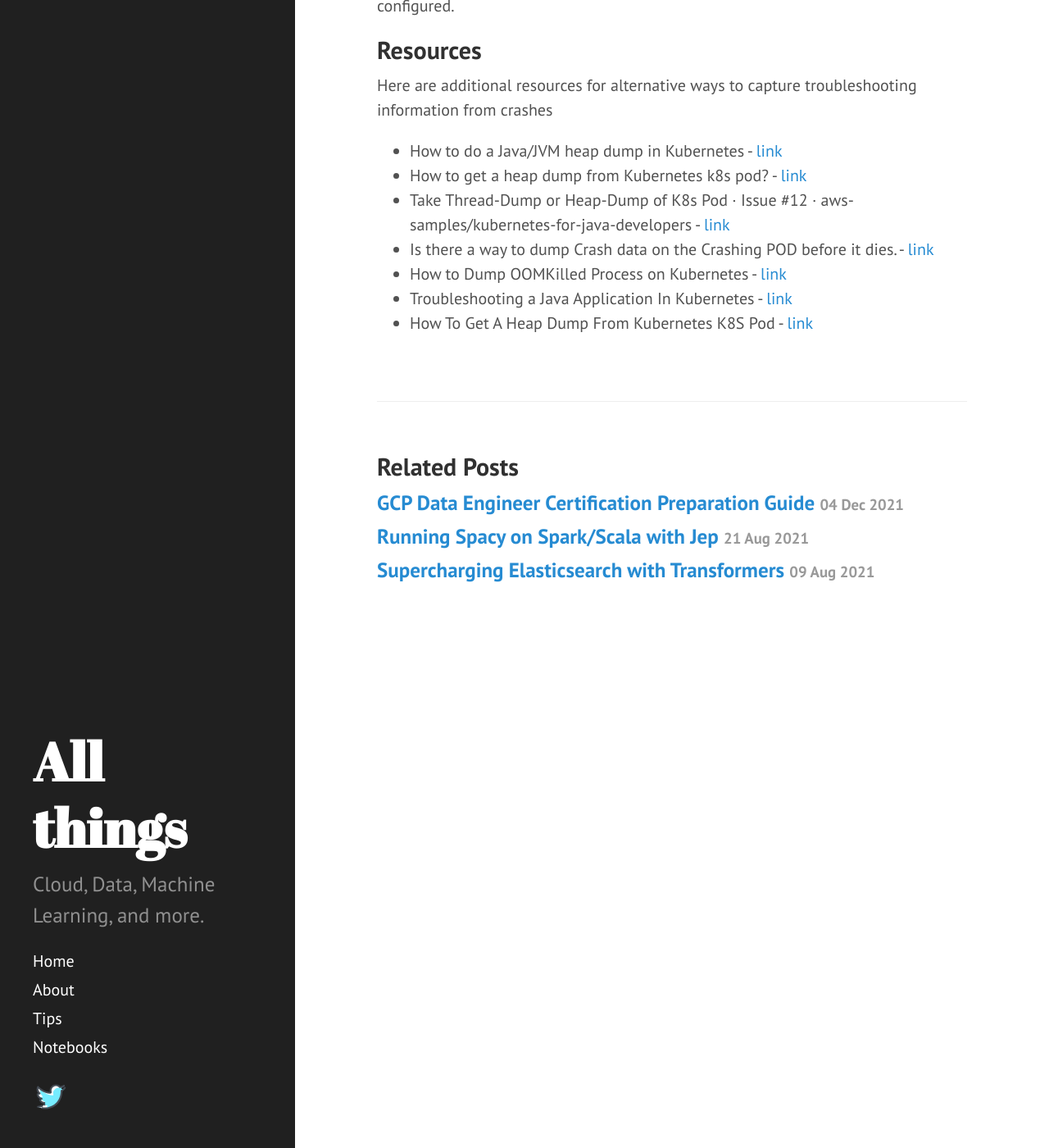
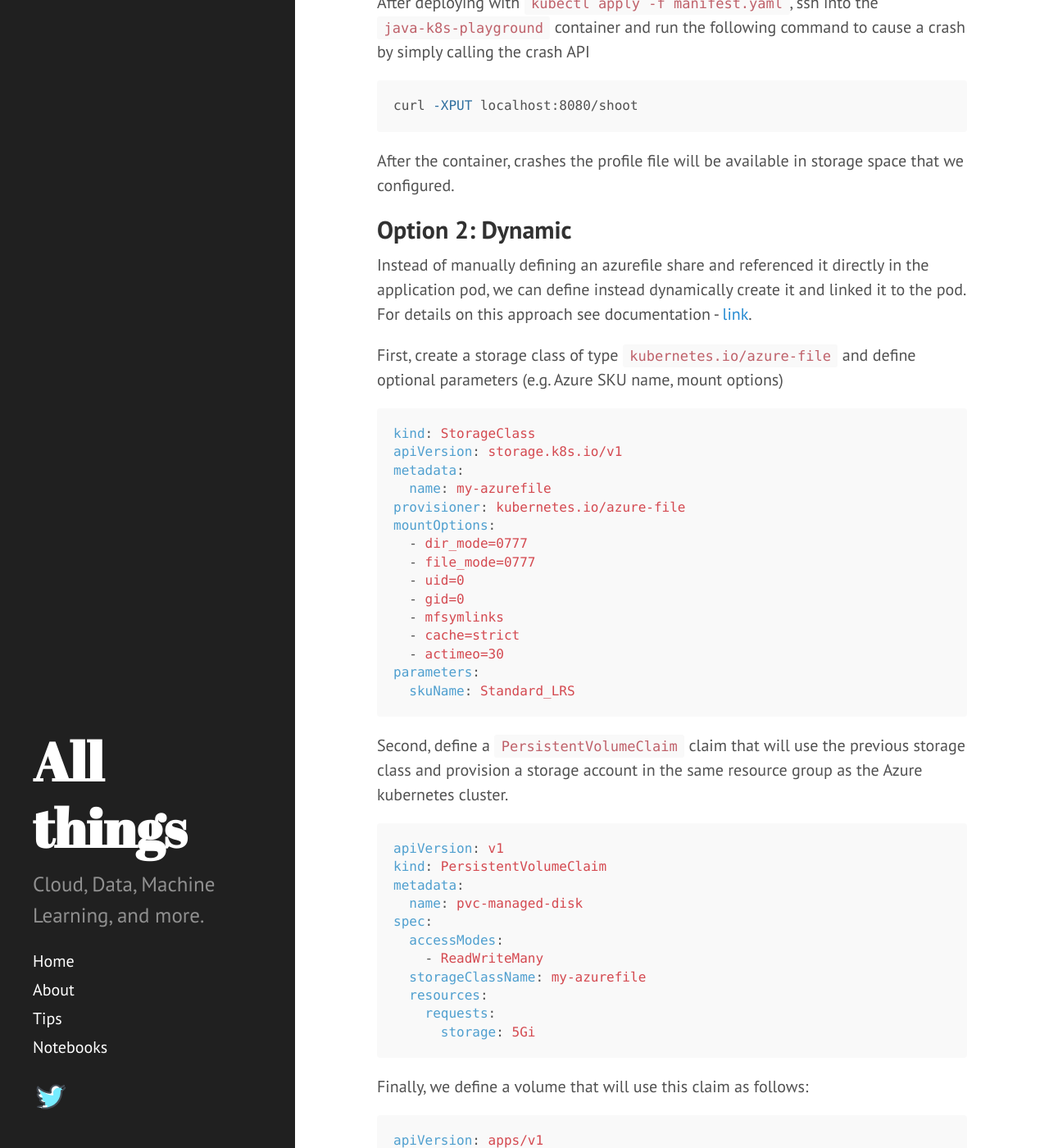
Before and after one commit to dzlab/dzlab.github.io, a Jekyll site: the page built from _posts/2021-12-16-k8s-prestop.md, in a window 1280 px wide and 1400 px high, scrolled down 5981 px. Shown: the whole window at 82% size. Built offline with Jekyll 4.4.1, drawn with Linux system fonts in a browser that asks for light colours; nearby versions of some CDN libraries; a script that is not in the unit is left out; the table of contents is made by our own code; some of the changed text lies outside the part shown.

Commit message:
added dynamic approach with PersistentVolumeClaim

````diff
--- a/_posts/2021-12-16-k8s-prestop.md
+++ b/_posts/2021-12-16-k8s-prestop.md
@@ -52,7 +52,10 @@ As you can see from the manifest, this application exposes the following APIs:
 - a rediness probe at /q/health/ready
 - an API to cause a crash at /shoot
 
-## Azure file share
+## Option 1: Static
+First option, is to create an azurefile share manually and use it as a volume in the application pod.
+
+### Azure file share
 To store the troubleshooting information we need to create an [Azure ADLS](https://azure.microsoft.com/en-us/services/storage/data-lake-storage/) and a [file share](https://azure.microsoft.com/en-us/services/storage/files/) using the Azure CLI.
 
 1- create environment variables to make life easier
@@ -90,7 +93,7 @@ az storage share create -n $STORAGE_SHARE_NAME --connection-string $STORAGE_CONN
 STORAGE_KEY=$(az storage account keys list --resource-group $RESOURCE_GRO
 ```
 
-## Kubernetes configuration
+### Kubernetes configuration
 Create a kubernetes secret to store the previously defined storage key `$STORAGE_KEY`
 
 ```sh
@@ -149,7 +152,7 @@ Note how we are saving heap dump with
 jmap -dump:live,format=b,file=/mnt/azure/$(hostname).hprof 1
 ```
 
-## Complete example
+### Complete example
 Now, we can put together the application defintion, the volume configuration, and the prestop hook into a deployment manifest that will look like this
 
 ```yaml
@@ -223,6 +226,72 @@ curl -XPUT localhost:8080/shoot
 
 After the container, crashes the profile file will be available in storage space that we configured.
 
+## Option 2: Dynamic
+Instead of manually defining an azurefile share and referenced it directly in the application pod, we can define instead dynamically create it and linked it to the pod. For details on this approach see documentation - [link](https://docs.microsoft.com/en-us/azure/aks/azure-files-dynamic-pv).
+
+First, create a storage class of type `kubernetes.io/azure-file` and define optional parameters (e.g. Azure SKU name, mount options)
+
+```yaml
+kind: StorageClass
+apiVersion: storage.k8s.io/v1
+metadata:
+  name: my-azurefile
+provisioner: kubernetes.io/azure-file
+mountOptions:
+  - dir_mode=0777
+  - file_mode=0777
+  - uid=0
+  - gid=0
+  - mfsymlinks
+  - cache=strict
+  - actimeo=30
+parameters:
+  skuName: Standard_LRS
+```
+
+Second, define a `PersistentVolumeClaim` claim that will use the previous storage class and provision a storage account in the same resource group as the Azure kubernetes cluster.
+
+```yaml
+apiVersion: v1
+kind: PersistentVolumeClaim
+metadata:
+  name: pvc-managed-disk
+spec:
+  accessModes:
+    - ReadWriteMany
+  storageClassName: my-azurefile
+  resources:
+    requests:
+      storage: 5Gi
+```
+
+Finally, we define a volume that will use this claim as follows:
+
+```yaml
+apiVersion: apps/v1
+kind: Deployment
+metadata:
+  labels:
+    . . .
+  name: myapp
+spec:
+  template:
+    spec:
+      containers:
+        - name: mycontainer
+          . . .
+          volumeMounts:
+            - mountPath: "/mnt/azure"
+              name: volume
+
+      volumes:
+        - name: volume
+          persistentVolumeClaim:
+            claimName: pvc-managed-disk
+```
+
+After applying the deployment we can simulate a crash and the storage of the heap profile as done in the previous section.
+
 ## Resources
 Here are additional resources for alternative ways to capture troubleshooting information from crashes
 
````
